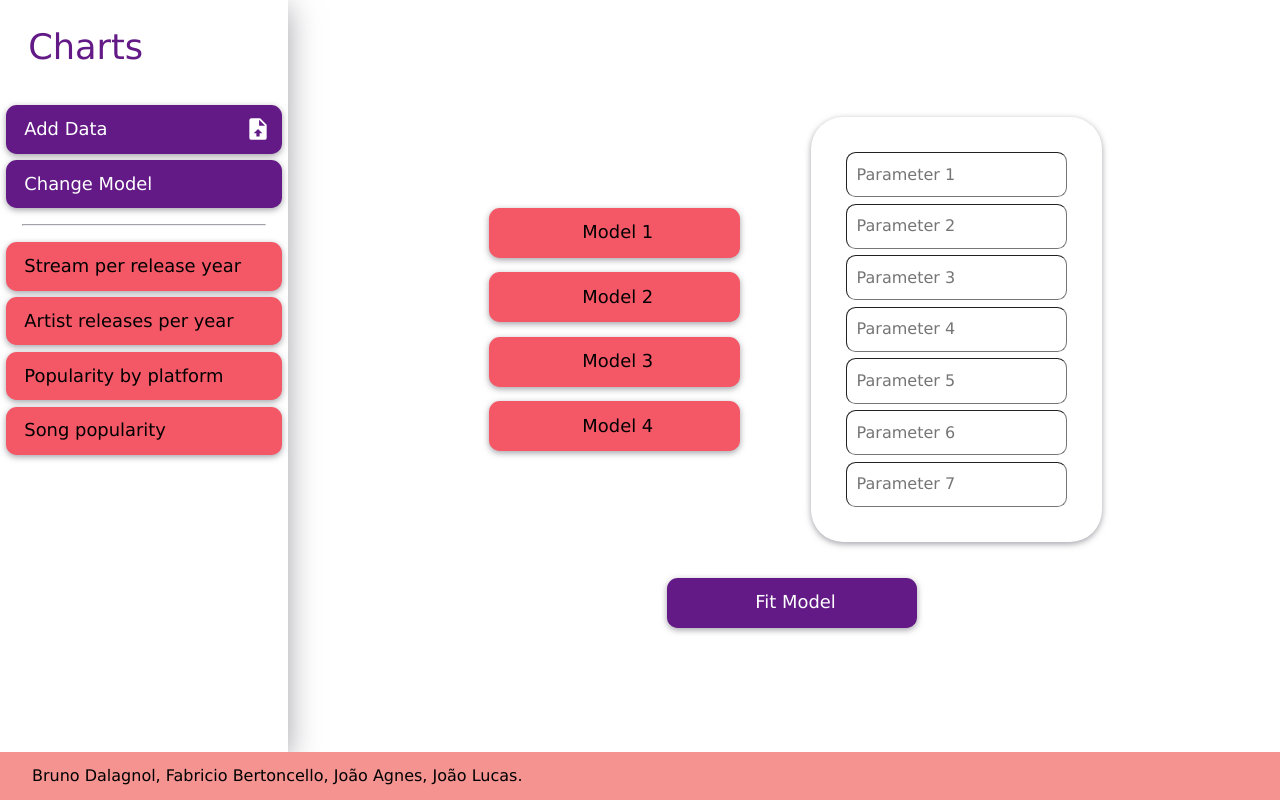
After one commit to joaoangnes/spotify_popularity_prediction, a Flask app: page /change-model in a window 1280 px wide. The commit adds this page. Run offline with Flask 3, Linux system fonts and the light colour scheme.

Commit message:
feat: add change model and pretty add data

```diff
--- a/app/app.py
+++ b/app/app.py
@@ -7,6 +7,10 @@ app = Flask(__name__)
 def getCsv():
     os.chdir(os.path.dirname(os.path.realpath(__file__)))
     return pd.read_csv("../datasource/spotify_most_streamed_songs.csv")
+
+@app.route('/change-model', methods=["GET"])
+def change_model():
+    return render_template(template_name_or_list='change_model.html')
 
 @app.route('/', methods=["GET"])
 def home():
--- a/app/templates/base.html
+++ b/app/templates/base.html
@@ -11,7 +11,7 @@
                 flex-wrap: nowrap;
                 flex-direction: column;
                 height: 100vh;
-                width: 100vw;
+                overflow: hidden;
             }
             .divider {
                 border-top: 1px solid rgba(100, 100, 111, 0.6);
@@ -20,6 +20,12 @@
             .variant-btn {
                 background-color: #631A86 !important;
                 color: white !important;
+            }
+            .icon {
+                display: inline-block;
+                width: 26px;
+                height: 26px;
+                overflow: hidden;
             }
             #chart-title {
                 color: #631A86;
@@ -75,10 +81,36 @@
                 box-shadow: rgba(100, 100, 111, 0.6) 0px 0px 0px 0px;
                 filter: brightness(80%);
             }
+            input[type="file"] {
+                display: none;
+            }
+            #custom-file-upload {
+                display: flex;
+                justify-content: space-between;
+                align-items: center;
+                background-color: #631A86;
+                font-size: 1.12rem;
+                padding: .6em;
+                padding-left: 1em;
+                width: 100%;
+                height: 100%;
+                text-decoration: none;
+                color: white;
+                border-radius: 0.6em;
+                box-shadow: rgba(100, 100, 111, 0.6) 0px 2px 6px 0px;
+            }
+            #custom-file-upload:hover {
+                box-shadow: rgba(100, 100, 111, 0.6) 0px 6px 12px 0px;
+                filter: brightness(125%);
+            }
+            #custom-file-upload:active {
+                box-shadow: rgba(100, 100, 111, 0.6) 0px 0px 0px 0px;
+                filter: brightness(80%);
+            }
             #content {
                 display: flex;
                 flex-wrap: nowrap;
-                height: calc(100% - 2.8em);
+                height: calc(100% - 3em);
             }
             #page {
                 display: flex;
@@ -89,9 +121,8 @@
             #footer {
                 background-color: #F49390;
                 display: flex;
-                flex-wrap: nowrap;
                 align-items: center;
-                height: 2.8em;
+                height: 3em;
                 flex-shrink: 0;
             }
 
@@ -106,8 +137,19 @@
             <nav id="navigation">
                 <h1>Charts</h1>
                 <ul>
-                    <li><a class="variant-btn" href="#">Add Data</a></li>
-                    <li><a class="variant-btn" href="#">Change Model</a></li>
+                    <li>
+                        <label for="file-upload" id="custom-file-upload">
+                            Add Data
+                            <span class="icon">
+                                <svg xmlns="http://www.w3.org/2000/svg" viewBox="0 0 24 24" >
+                                    <title>file-upload</title>
+                                    <path fill="#FFFFFF" d="M14,2H6A2,2 0 0,0 4,4V20A2,2 0 0,0 6,22H18A2,2 0 0,0 20,20V8L14,2M13.5,16V19H10.5V16H8L12,12L16,16H13.5M13,9V3.5L18.5,9H13Z" />
+                                </svg>
+                            </span>
+                        </label>
+                        <input type="file" id="file-upload" accept="text/csv"/>
+                    </li>
+                    <li><a class="variant-btn" href="{{url_for('change_model')}}">Change Model</a></li>
                 </ul>
                 <hr class="divider" />
                 <ul>
@@ -122,7 +164,7 @@
             </section>
         </div>
         <footer id="footer">
-            <p>Bruno Dalagnol, Fabricio Bertoncello, João Agnes, João Lucas. All Rights Reserved.</p>
+            <p>Bruno Dalagnol, Fabricio Bertoncello, João Agnes, João Lucas.</p>
         </footer>
     </body>
 </html>
--- /dev/null
+++ b/app/templates/change_model.html
@@ -0,0 +1,121 @@
+{% extends "base.html" %}
+
+{% block title %}Change Model{% endblock title %}
+
+{% block body %}
+
+<style>
+    input[type="file"] {
+        display: none;
+    }
+    #container {
+        display: flex;
+        flex-direction: column;
+        align-items: center;
+        justify-content: center;
+        height: 100%;
+    }
+    #container button {
+        display: flex;
+        align-items: center;
+        border: none;
+        justify-content: center;
+        background-color: #631A86;
+        font-size: 1.12rem;
+        padding: .6em;
+        padding-left: 1em;
+        width: 14em;
+        height: 2.8em;
+        text-decoration: none;
+        color: white;
+        border-radius: 0.6em;
+        box-shadow: rgba(100, 100, 111, 0.6) 0px 2px 6px 0px;
+
+        margin: 0.4em;
+        margin-top: 2em;
+    }
+    #container button:hover {
+        box-shadow: rgba(100, 100, 111, 0.6) 0px 6px 12px 0px;
+        filter: brightness(125%);
+    }
+    #container button:active {
+        box-shadow: rgba(100, 100, 111, 0.6) 0px 0px 0px 0px;
+        filter: brightness(80%);
+    }
+    #data-container {
+        display: flex;
+        align-items: center;
+        justify-content: center;
+    }
+    #options-container {
+        display: flex;
+        flex-direction: column;
+        align-items: center;
+        justify-content: center;
+        height: 100%;
+    }
+    #options-container button {
+        display: flex;
+        align-items: center;
+        border: none;
+        justify-content: center;
+        background-color: #F45866;
+        font-size: 1.12rem;
+        padding: .6em;
+        padding-left: 1em;
+        width: 14em;
+        height: 2.8em;
+        text-decoration: none;
+        color: black;
+        border-radius: 0.6em;
+        box-shadow: rgba(100, 100, 111, 0.6) 0px 2px 6px 0px;
+
+        margin: 0.4em;
+    }
+    #options-container button:hover {
+        box-shadow: rgba(100, 100, 111, 0.6) 0px 6px 12px 0px;
+        filter: brightness(125%);
+    }
+    #options-container button:active {
+        box-shadow: rgba(100, 100, 111, 0.6) 0px 0px 0px 0px;
+        filter: brightness(80%);
+    }
+    #params-container {
+        display: flex;
+        flex-direction: column;
+        align-items: center;
+        justify-content: center;
+        margin-left: 4em;
+        padding: 2em;
+        border-radius: 2em;
+        box-shadow: rgba(100, 100, 111, 0.6) 0px 2px 6px 0px;
+    }
+    #params-container input {
+        margin: 0.2em;
+        padding: 0.6em;
+        border-radius: 0.6em;
+        border-width: 1px;
+    }
+</style>
+<form id="container">
+    <div id="data-container">
+        <div id="options-container">
+            <button>Model 1</button>
+            <button>Model 2</button>
+            <button>Model 3</button>
+            <button>Model 4</button>
+        </div>
+        <div id="params-container">
+            <input type="text" placeholder="Parameter 1" />
+            <input type="text" placeholder="Parameter 2" />
+            <input type="text" placeholder="Parameter 3" />
+            <input type="text" placeholder="Parameter 4" />
+            <input type="text" placeholder="Parameter 5" />
+            <input type="text" placeholder="Parameter 6" />
+            <input type="text" placeholder="Parameter 7" />
+        </div>
+    </div>
+    <button type="submit">Fit Model</button>
+</form>
+
+{% endblock body %}
```
